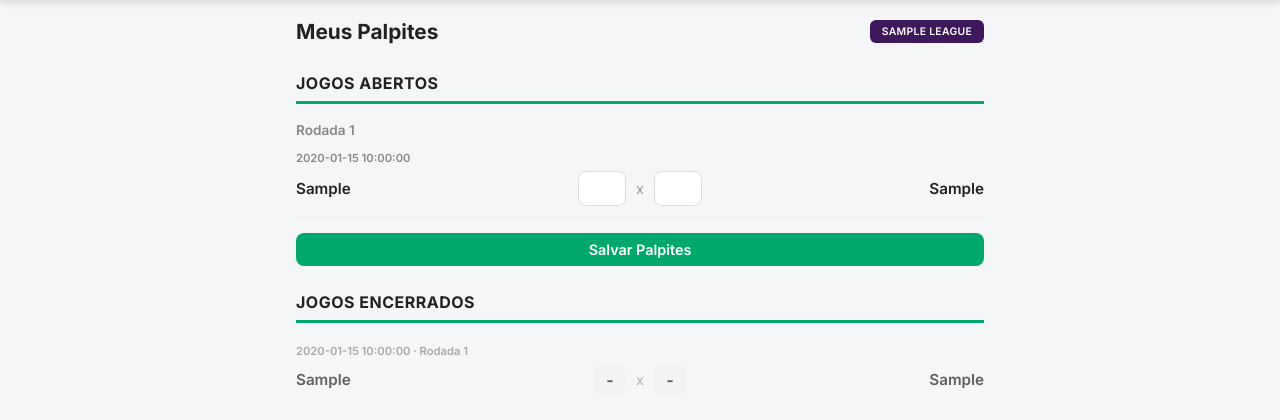
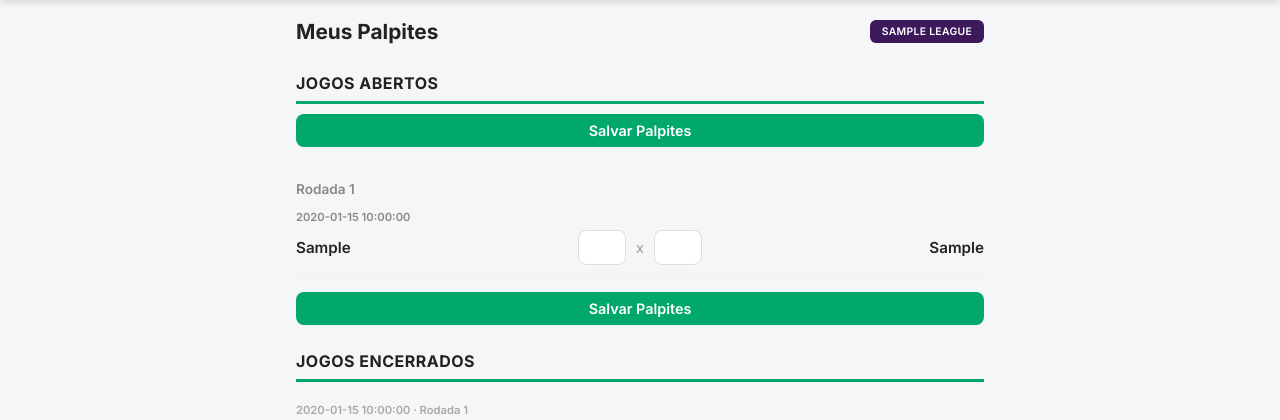
Before and after one commit to vacronda/bolao-brasileirao, a Python web app: template templates/bets.html in a window 1280 px wide. Shown: the part 53-473 px from the top of the page. Run offline with Jinja, Linux system fonts and the light colour scheme; the template is opened without the code that fills it: most values are stand-ins (such as "Sample title", 1, 10 or a date in 2020).

Commit message:
Add save button at top of bets forms for easier access
Co-Authored-By: Claude Opus 4.6 <noreply@anthropic.com>

```diff
--- a/templates/bets.html
+++ b/templates/bets.html
@@ -13,6 +13,7 @@
 {% if open_matches %}
 <div class="section-header"><span>Jogos Abertos</span></div>
 <form method="POST" action="{{ url_for('league_bets_submit', league_id=league.id) }}">
+    <button type="submit" class="btn btn-primary btn-block mb-2">Salvar Palpites</button>
     {% set current_round = namespace(val=None) %}
     {% for match in open_matches %}
         {% if match.round_number != current_round.val %}
--- a/templates/league_dashboard.html
+++ b/templates/league_dashboard.html
@@ -61,6 +61,7 @@
 <div class="section-header"><span>Próximos Jogos</span></div>
 {% if upcoming_matches %}
 <form method="POST" action="{{ url_for('league_bets_submit', league_id=league.id) }}">
+    <button type="submit" class="btn btn-primary btn-block mb-2">Salvar Palpites</button>
     {% for match in upcoming_matches %}
     {% set locked = match._locked %}
     <div class="bet-row" {% if locked %}style="opacity:0.5"{% endif %}>
```
